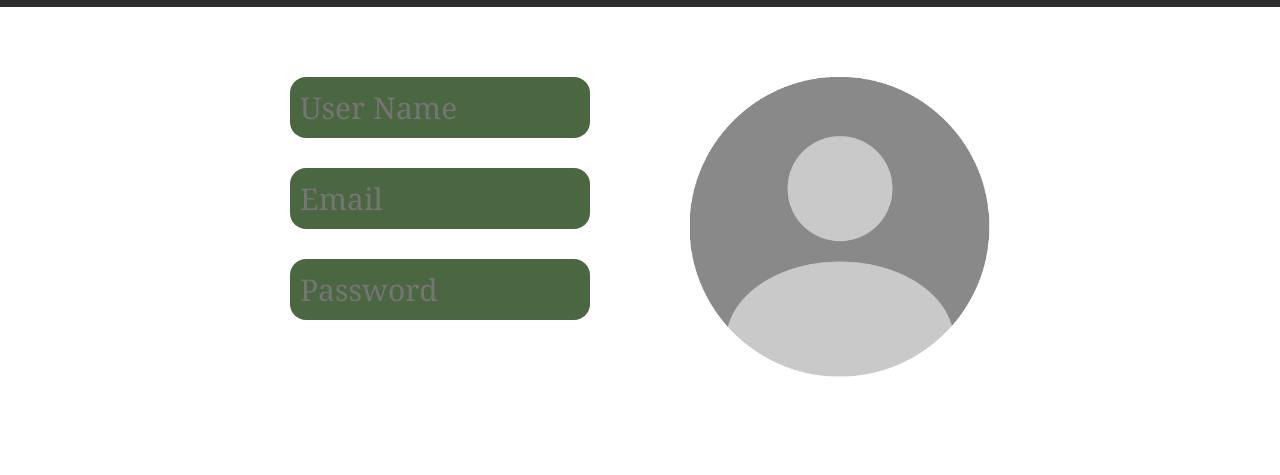
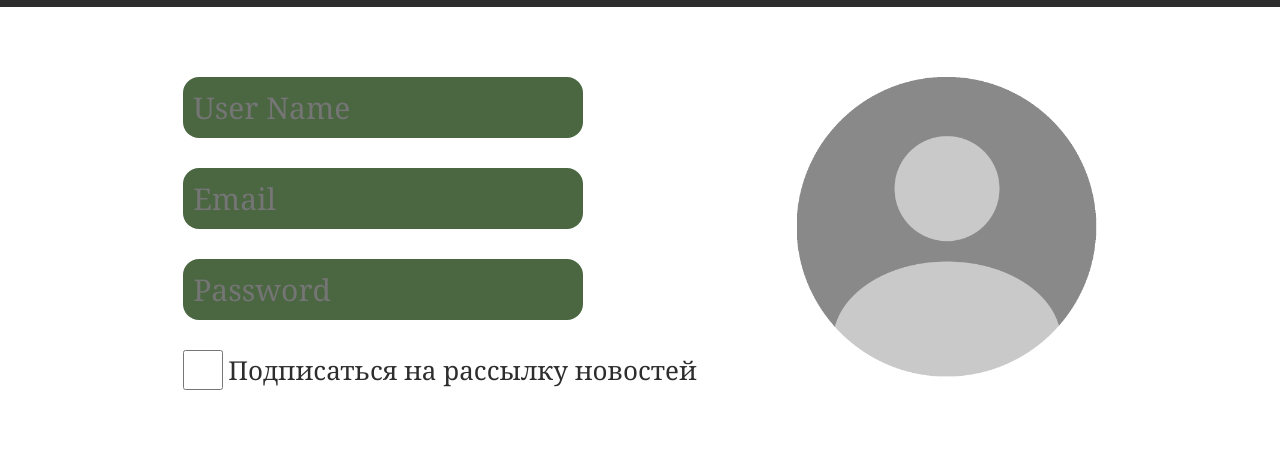
Before and after one commit to Silverhand-404/Pixel-Smith-Studio-Website, a plain HTML site: page profile.html in a window 1280 px wide. Shown: the part 53-528 px from the top of the page. Drawn offline with Linux system fonts and the light colour scheme.

Commit message:
added profile.html & fixed footer position

```diff
--- a/css/style.css
+++ b/css/style.css
@@ -20,6 +20,9 @@ body {
     font-family: var(--font-serif);
     background-color: var(--white);
     color: var(--text);
+    min-height: 100vh;
+    display: flex;
+    flex-direction: column;
 }
 
 ul {
@@ -88,6 +91,7 @@ nav a:hover {
 /* ===== ОСНОВНОЙ КОНТЕНТ ===== */
 main {
     padding: 40px 60px;
+    flex: 1;
 }
 
 /* ===== О КОМПАНИИ ===== */
@@ -358,6 +362,7 @@ footer {
     justify-content: center;
     gap: 100px;
     margin-top: 30px;
+    margin-bottom: 18%;
 }
 
 .profile-form {
@@ -374,7 +379,21 @@ footer {
     border-radius: 16px;
     border: 0px;
     font-size: 30px;
-    width: 300px;
+    width: 400px;
+}
+
+.profile-form input[type="checkbox"] {
+    width: 40px;
+    height: 40px;
+}
+
+.profile-form label {
+    color: var(--dark);
+    font-family: var(--font-serif);
+    font-size: 26px;
+    display: flex;
+    align-items: center;
+    gap: 5px;
 }
 
 .profile-img {
--- a/profile.html
+++ b/profile.html
@@ -27,6 +27,10 @@
                 <input type =  "text" placeholder="User Name">
                 <input type =  "email" placeholder="Email">
                 <input type =  "password" placeholder="Password">
+                <label>
+                    <input type="checkbox">
+                    Подписаться на рассылку новостей
+                </label>
             </div>
             <div class="profile-img">
                 <img src="img/Avatar.png" alt="profile">
```
